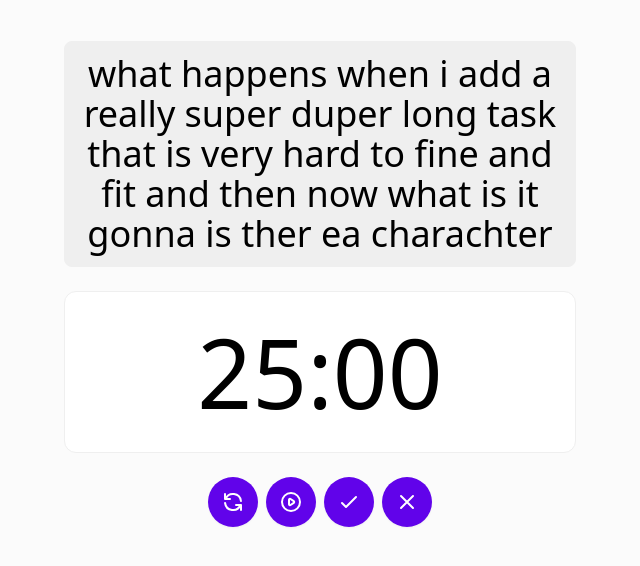
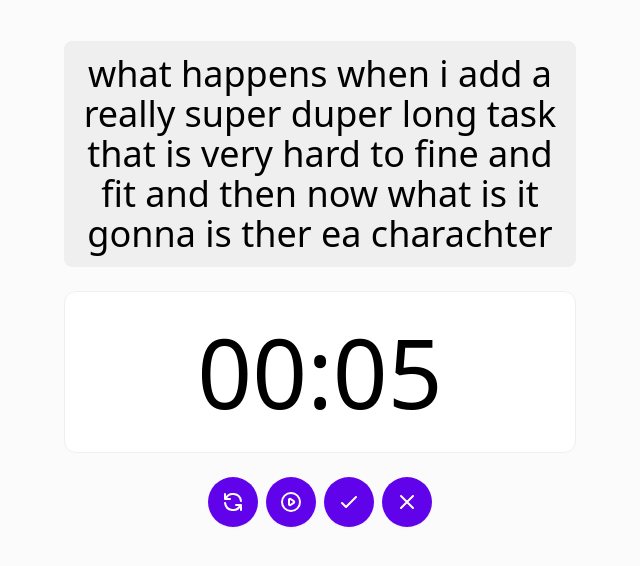
Before and after one commit to neldeles/slash-clone, a React (Create React App) app: page /timer in a window 1280 px wide. Shown: the part 116-682 px from the top of the page, without its empty margins (320-960 px from the left). Built offline with nearby package versions, Linux system fonts and the light colour scheme; what @mswjs/data would draw is missing.

Commit message:
refactor: make mode durations constant

```diff
--- a/src/modules/timer/components/Timer/Timer.tsx
+++ b/src/modules/timer/components/Timer/Timer.tsx
@@ -2,6 +2,10 @@ import { motion } from "framer-motion";
 import { useEffect, useState } from "react";
 import { Link } from "react-router-dom";
 import * as Icons from "../Icons";
+
+// in seconds
+const breakDuration = 5;
+const workDuration = 5;
 
 export function Timer() {
   /**
@@ -18,7 +22,7 @@ export function Timer() {
    */
   const [isPaused, setIsPaused] = useState(true);
   const [mode, setMode] = useState("work"); // work/break/null
-  const [secondsLeft, setSecondsLeft] = useState(25 * 60);
+  const [secondsLeft, setSecondsLeft] = useState(workDuration);
 
   const toggleTimer = () => {
     setIsPaused(!isPaused);
@@ -27,7 +31,7 @@ export function Timer() {
   useEffect(() => {
     function switchMode() {
       const nextMode = mode === "work" ? "break" : "work";
-      const nextSeconds = (nextMode === "work" ? 25 : 5) * 60;
+      const nextSeconds = nextMode === "work" ? workDuration : breakDuration;
 
       setMode(nextMode);
       setSecondsLeft(nextSeconds);
```
